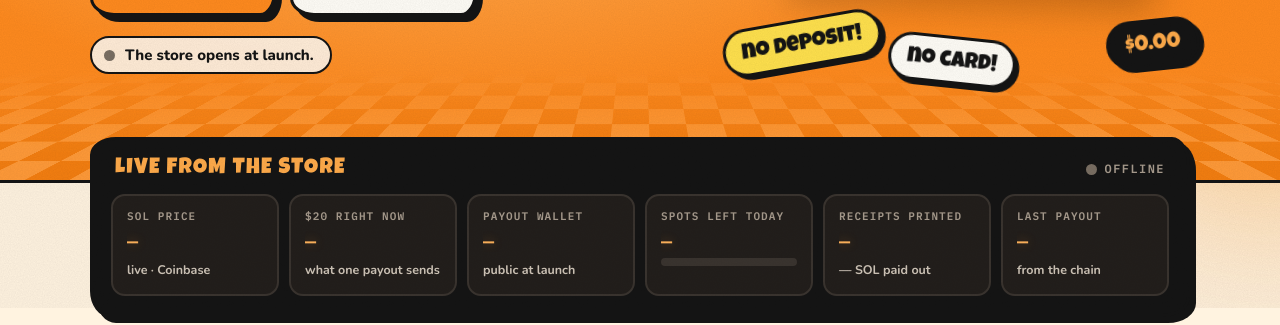
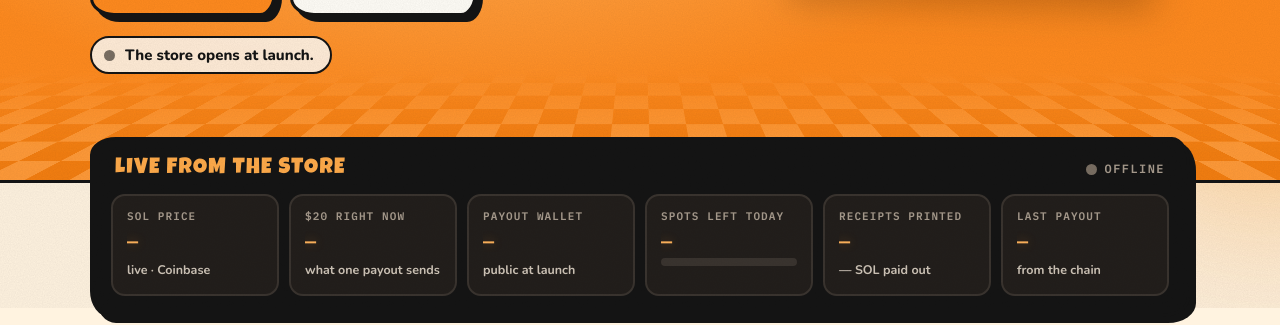
Before and after one commit to madii506/retail-store, a website: page index.html in a window 1280 px wide. Shown: the part 492-817 px from the top of the page. Drawn offline with Linux system fonts and the light colour scheme; no server answers.

Commit message:
Add files via upload

```diff
--- a/index.html
+++ b/index.html
@@ -44,9 +44,6 @@
         </div></div>
         <div class="stamp">PAID</div>
       </div>
-      <div class="sticker y" style="left:4%;bottom:4%;animation-delay:1.3s">no deposit!</div>
-      <div class="sticker nc" style="left:38%;bottom:0;transform:rotate(6deg);animation-delay:1.5s">no card!</div>
-      <div class="sticker k" style="right:-2%;bottom:4%;transform:rotate(-6deg);animation-delay:1.7s">$0.00</div>
     </div>
   </div>
 </section>
```
